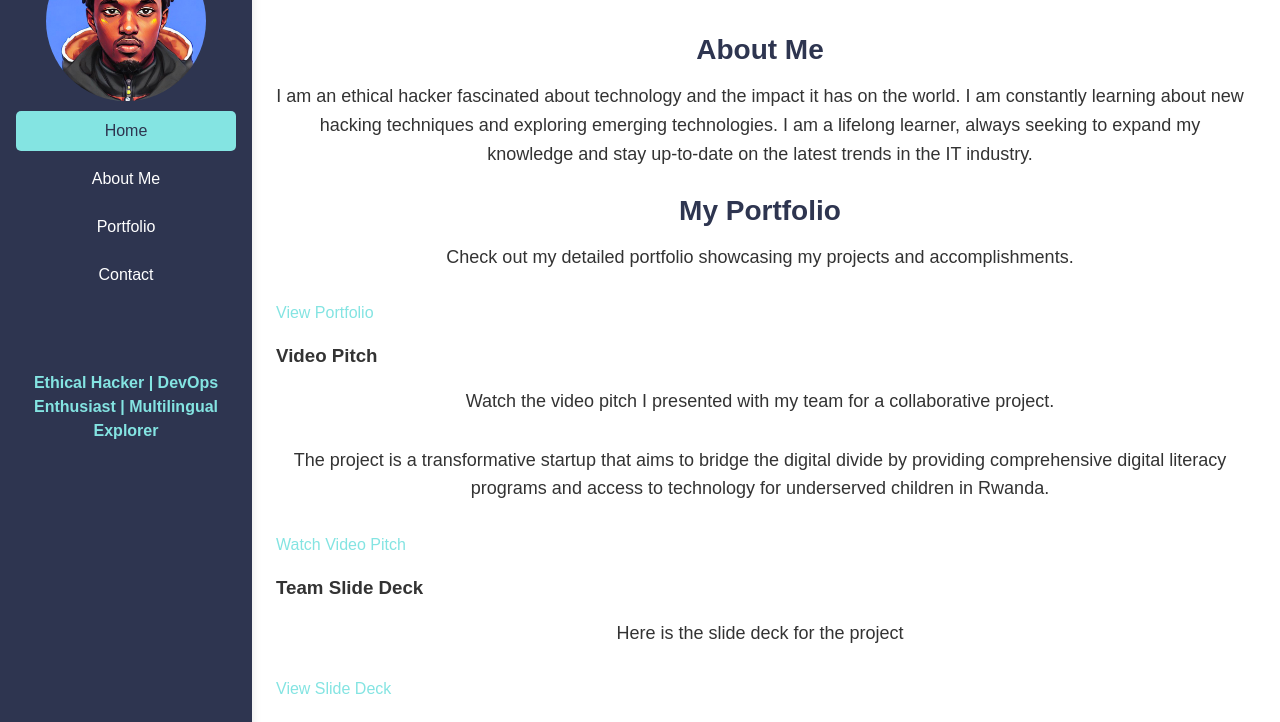
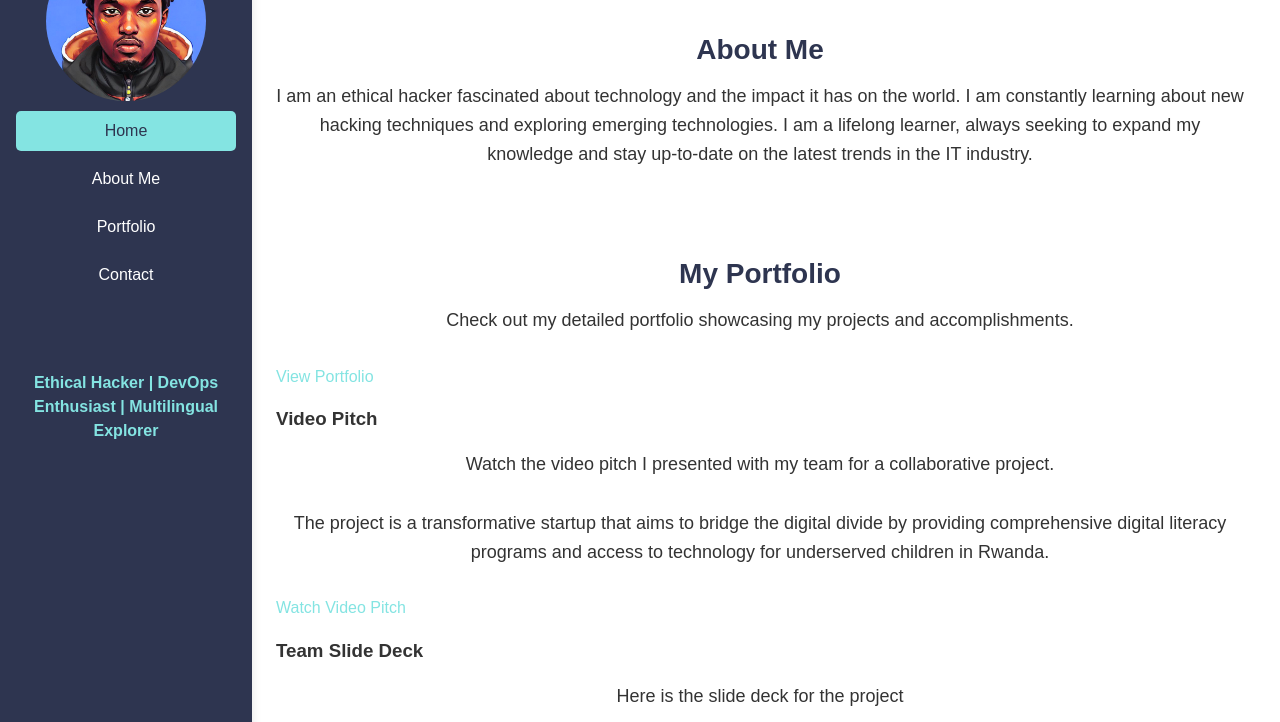
Before and after one commit to ICOZDS/icozds.github.io, a plain HTML site: page index.html in a window 1280 px wide. Shown: the part 75-797 px from the top of the page. Drawn offline with Linux system fonts and the light colour scheme.

Commit message:
Update styles.css

```diff
--- a/styles.css
+++ b/styles.css
@@ -5,6 +5,13 @@ body {
   box-sizing: border-box;
   font-family: Arial, sans-serif;
   color: #333;
+}
+
+.content-container {
+  display: flex;
+  flex-direction: column;
+  align-items: center;
+  gap: 40px; /* Adjust the gap between content sections as needed */
 }
 
 .main-content {
@@ -186,6 +193,7 @@ tr td i.fas {
 }
 
 
+
 /* Add the styles for the updated form */
 
 .content h2 {
```
